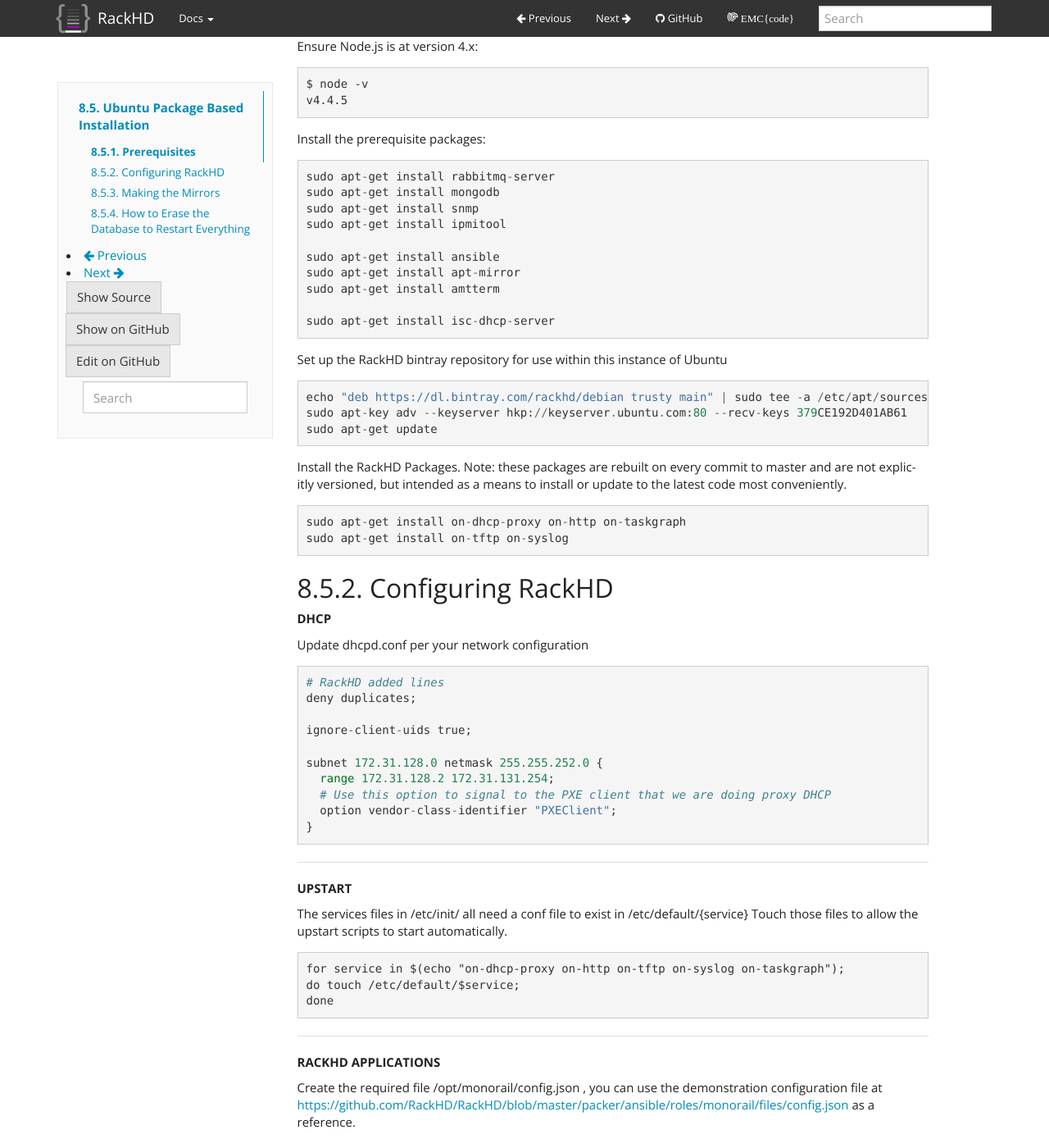
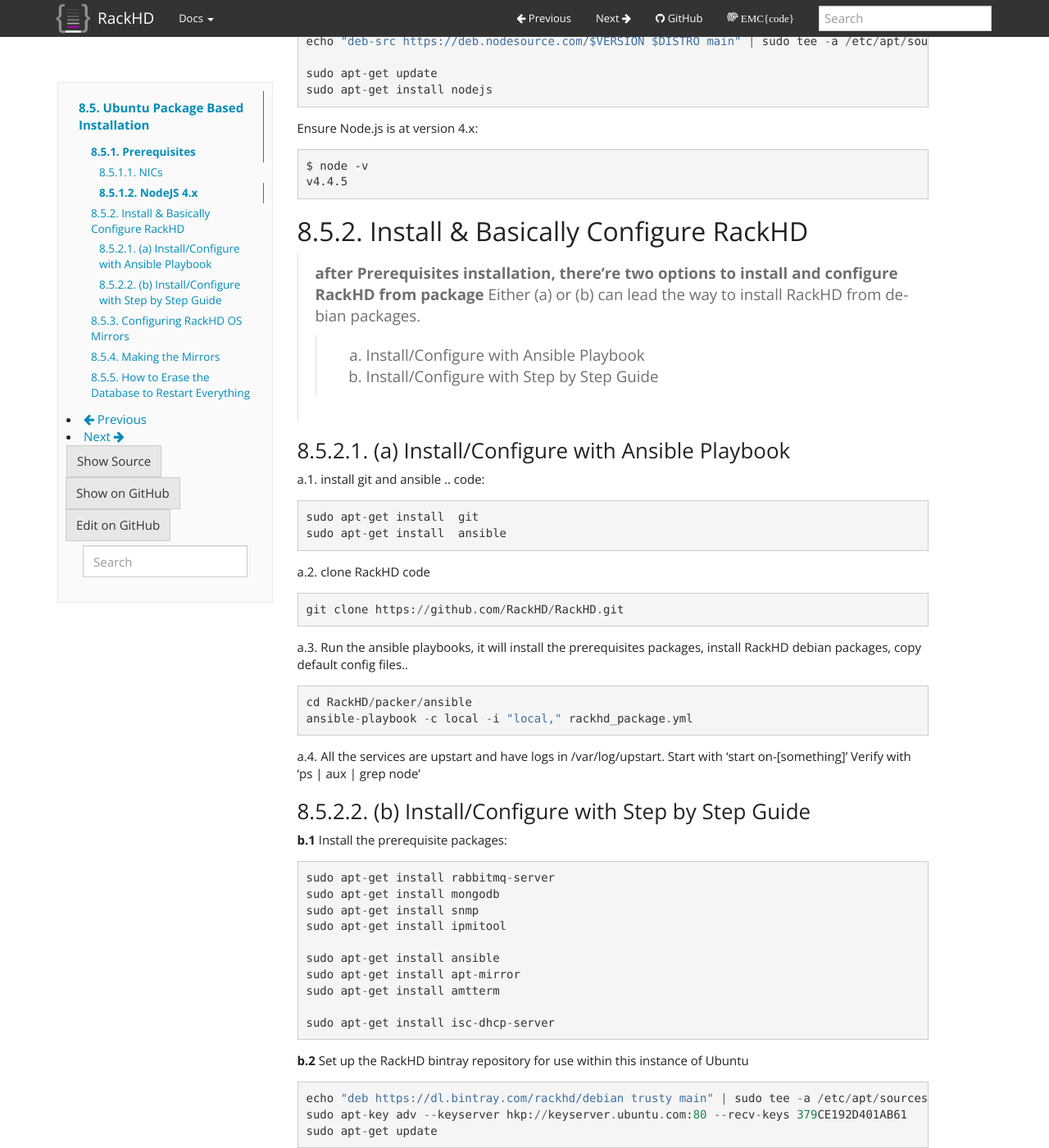
Before and after one commit to RackHD/docs, a Sphinx documentation site: the page built from docs/rackhd/ubuntu_package_installation.rst, in a window 1280 px wide and 1400 px high, scrolled down 760 px. Shown: the whole window at 82% size. Built offline with Sphinx 7.4.7, drawn with Linux system fonts in a browser that asks for light colours; some of the changed text lies outside the part shown.

Commit message:
add ansible-playbook for quick package installation
also move OS mirror out of basic configuration chapter

```diff
--- a/docs/rackhd/ubuntu_package_installation.rst
+++ b/docs/rackhd/ubuntu_package_installation.rst
@@ -1,11 +1,13 @@
+
 Ubuntu Package Based Installation
 ---------------------------------
 
 
 Prerequisites
-~~~~~~~~~~~~~~~
-
-Start with an Ubuntu trusty instance with 2 nics:
+~~~~~~~~~~~~~
+NICs
+^^^^
+Start with an Ubuntu trusty(14.04) instance with 2 nics:
 
 * eth0 for the 'public' network - providing access to RackHD APIs, and providing
   routed (layer3) access to out of band network for machines under management
@@ -20,6 +22,8 @@
 
   this is the 'default'. it can be changed, but more than one file needs to be changed.)
 
+NodeJS 4.x
+^^^^^^^^^^
 
 **If Node.js is not installed**
 
@@ -49,7 +53,45 @@
     $ node -v
     v4.4.5
 
-Install the prerequisite packages:
+
+Install & Basically Configure RackHD
+~~~~~~~~~~~~~~~~~~~~~~~~~~~~~~~~~~
+
+ **after Prerequisites installation, there're two options to install and configure RackHD from package**
+ Either (a) or (b) can lead the way to install RackHD from debian packages.
+
+   (a) Install/Configure with Ansible Playbook
+   (b) Install/Configure with Step by Step Guide
+
+
+(a) Install/Configure with Ansible Playbook
+^^^^^^^^^^^^^^^^^^^^^^^^^^^^^^^^^^^^^^^^^^^
+a.1. install git and ansible
+.. code::
+
+  sudo apt-get install  git
+  sudo apt-get install  ansible
+
+a.2. clone RackHD code
+
+.. code::
+
+  git clone https://github.com/RackHD/RackHD.git
+
+a.3. Run the ansible playbooks, it will install the prerequisites packages, install RackHD debian packages, copy default config files..
+
+.. code::
+
+  cd RackHD/packer/ansible
+  ansible-playbook -c local -i "local," rackhd_package.yml
+
+a.4. All the services are upstart and have logs in /var/log/upstart.  Start with 'start on-[something]'  Verify with 'ps | aux | grep node'
+
+
+(b) Install/Configure with Step by Step Guide
+^^^^^^^^^^^^^^^^^^^^^^^^^^^^^^^^^^^^^^^^^^^^^
+
+**b.1** Install the prerequisite packages:
 
 .. code::
 
@@ -64,13 +106,15 @@
 
     sudo apt-get install isc-dhcp-server
 
-Set up the RackHD bintray repository for use within this instance of Ubuntu
+**b.2** Set up the RackHD bintray repository for use within this instance of Ubuntu
 
 .. code::
 
     echo "deb https://dl.bintray.com/rackhd/debian trusty main" | sudo tee -a /etc/apt/sources.list
     sudo apt-key adv --keyserver hkp://keyserver.ubuntu.com:80 --recv-keys 379CE192D401AB61
     sudo apt-get update
+
+**b.3** Install RackHD debian package
 
 Install the RackHD Packages. Note: these packages are rebuilt on every commit to master and are
 not explicitly versioned, but intended as a means to install or update to the latest code most
@@ -81,8 +125,8 @@
     sudo apt-get install on-dhcp-proxy on-http on-taskgraph
     sudo apt-get install on-tftp on-syslog
 
-Configuring RackHD
-~~~~~~~~~~~~~~~~~~~~
+**b.4** Configuring RackHD basically
+
 
 **DHCP**
 
@@ -164,6 +208,9 @@
 
 #######
 
+Configuring RackHD OS Mirrors
+~~~~~~~~~~~~~~~~~~~~~~~~~~~~~
+
 **MIRRORS**
 
 Mirrors may not be something you need to configure if you're utilizing the proxy capabilities
@@ -183,7 +230,7 @@
     sudo ln -s /var/mirrors/suse <on-http directory>/static/http/suse
 
 Making the Mirrors
-~~~~~~~~~~~~~~~~~~~~~~~~~~
+~~~~~~~~~~~~~~~~~~
 
 **Centos 6.5**
 
@@ -261,7 +308,7 @@
     ###################
 
 How to Erase the Database to Restart Everything
-~~~~~~~~~~~~~~~~~~~~~~~~~~~~~~~~~~~~~~~~~~~~~~~~~~~~~~~~~
+~~~~~~~~~~~~~~~~~~~~~~~~~~~~~~~~~~~~~~~~~~~~~~~
 
   .. code::
 
```
